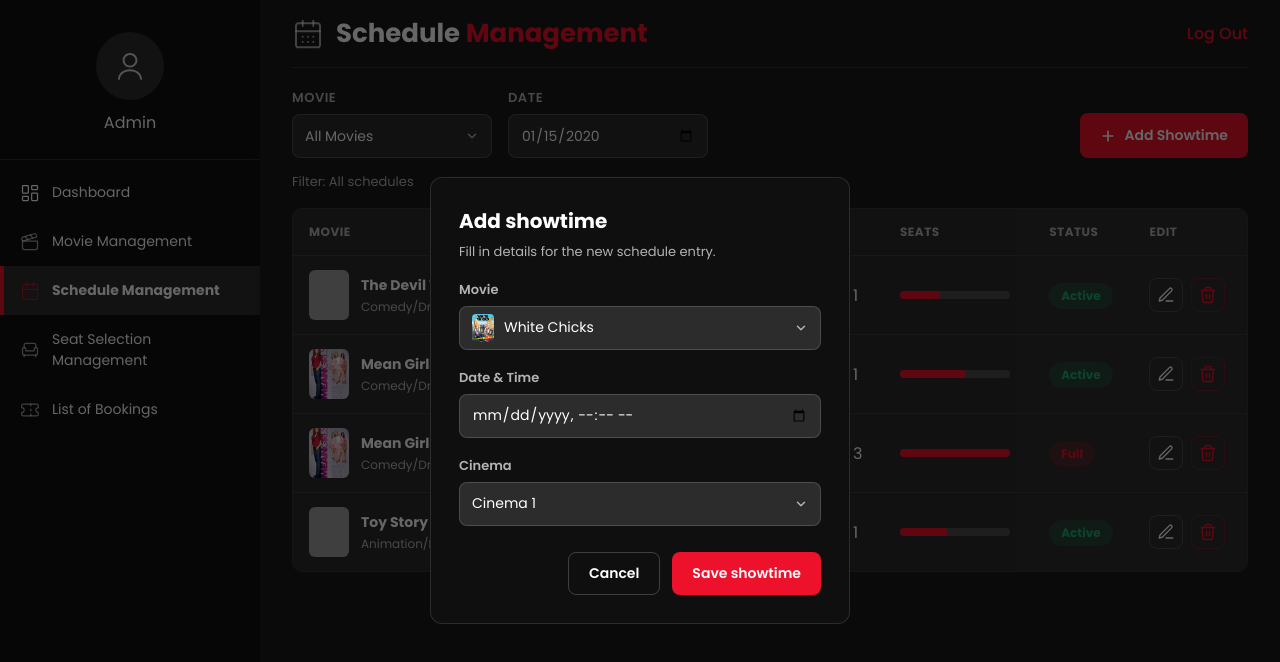
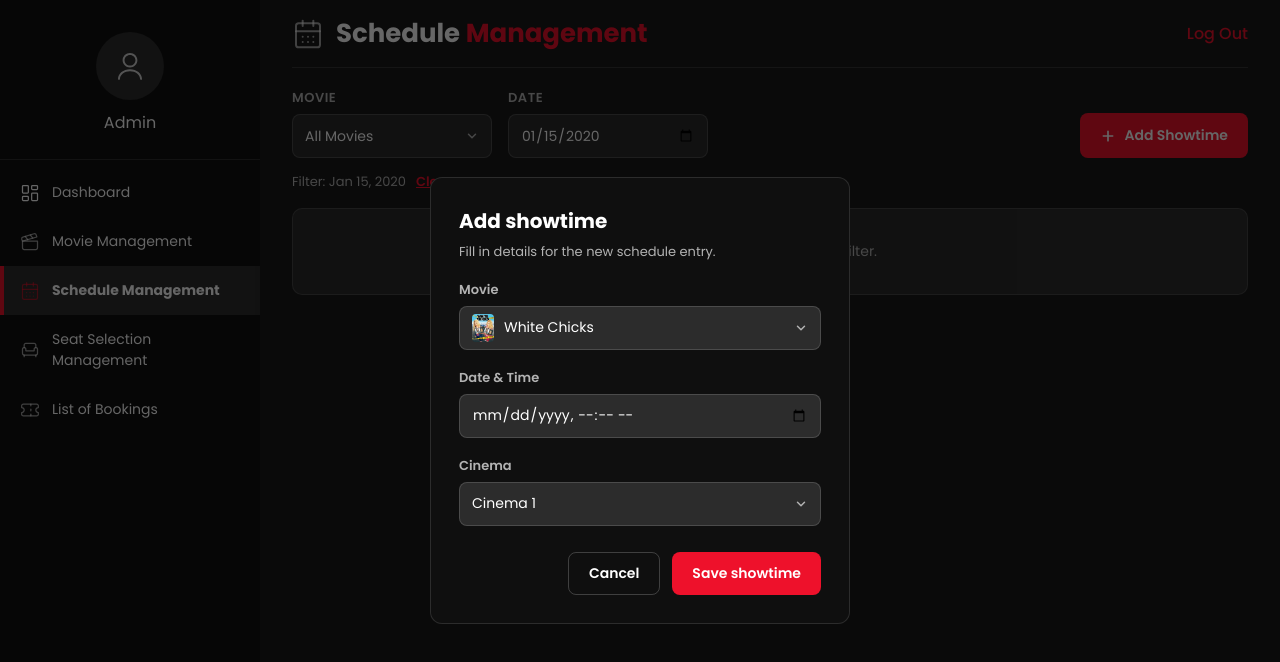
Before and after one commit to Celestia-coder/filmvault, a React app in the folder frontend/: page /admin/schedule in a window 1280 px wide. Both pictures are taken after typing "2020-01-15" into the empty fields and a click on the button "Add Showtime". Shown: the top 662 px of the page. Built offline with nearby package versions, Linux system fonts and the light colour scheme; grey boxes are pictures that could not be loaded; the HTML template or start-up script is replaced by a standard one.

Commit message:
Added filtering

```diff
--- a/frontend/src/pages/admin/ScheduleManagement.jsx
+++ b/frontend/src/pages/admin/ScheduleManagement.jsx
@@ -192,6 +192,13 @@ function formatDatetime(value) {
   return `${datePart} ${timePart}`;
 }
 
+// "2026-06-06" -> "Jun 6, 2026"
+function formatDateOnly(value) {
+  if (!value) return "";
+  const date = new Date(`${value}T00:00`);
+  return date.toLocaleDateString("en-US", { month: "short", day: "numeric", year: "numeric" });
+}
+
 function getStatus(row) {
   return row.seatsBooked >= row.seatsTotal ? "Full" : "Active";
 }
@@ -203,6 +210,7 @@ function getOccupancyPercent(row) {
 function ScheduleManagement() {
   const [schedule, setSchedule] = useState(INITIAL_SCHEDULE);
   const [movieFilter, setMovieFilter] = useState("all");
+  const [dateFilter, setDateFilter] = useState("");
 
   const [isAddOpen, setIsAddOpen] = useState(false);
   const [addForm, setAddForm] = useState({ movieId: MOVIES[0].id, datetime: "", cinema: CINEMAS[0] });
@@ -249,6 +257,17 @@ function ScheduleManagement() {
   };
 
   const deletingRow = deletingId !== null ? schedule.find((row) => row.id === deletingId) : null;
+
+  const filteredSchedule = schedule.filter((row) => {
+    const matchesMovie = movieFilter === "all" || row.movieId === movieFilter;
+    const matchesDate = !dateFilter || row.datetime.startsWith(dateFilter);
+    return matchesMovie && matchesDate;
+  });
+
+  const filterSummaryParts = [];
+  if (movieFilter !== "all") filterSummaryParts.push(findMovie(movieFilter).title);
+  if (dateFilter) filterSummaryParts.push(formatDateOnly(dateFilter));
+  const filterSummary = filterSummaryParts.length ? filterSummaryParts.join(", ") : "All schedules";
 
   return (
     <div className="admin-dashboard">
@@ -298,7 +317,7 @@ function ScheduleManagement() {
 
           <label className="filter-field">
             <span>Date</span>
-            <input type="date" />
+            <input type="date" value={dateFilter} onChange={(event) => setDateFilter(event.target.value)} />
           </label>
 
           <button type="button" className="add-showtime-btn" onClick={openAddModal}>
@@ -307,8 +326,25 @@ function ScheduleManagement() {
           </button>
         </section>
 
-        <p className="schedule-filter-note">Filter: All schedules</p>
+        <p className="schedule-filter-note">
+          Filter: {filterSummary}
+          {filterSummaryParts.length > 0 && (
+            <button
+              type="button"
+              className="schedule-filter-clear"
+              onClick={() => {
+                setMovieFilter("all");
+                setDateFilter("");
+              }}
+            >
+              Clear
+            </button>
+          )}
+        </p>
 
+        {filteredSchedule.length === 0 ? (
+          <p className="schedule-empty">No showtimes match this filter.</p>
+        ) : (
         <div className="schedule-table-wrap">
           <table className="schedule-table">
             <thead>
@@ -322,7 +358,7 @@ function ScheduleManagement() {
               </tr>
             </thead>
             <tbody>
-              {schedule.map((row) => {
+              {filteredSchedule.map((row) => {
                 const movie = findMovie(row.movieId);
                 const status = getStatus(row);
                 const percent = getOccupancyPercent(row);
@@ -378,6 +414,7 @@ function ScheduleManagement() {
             </tbody>
           </table>
         </div>
+        )}
       </div>
 
       {isAddOpen && (
--- a/frontend/src/styles/ScheduleManagement.css
+++ b/frontend/src/styles/ScheduleManagement.css
@@ -347,6 +347,30 @@
 	margin-top: 14px;
 	font-size: 13px;
 	color: var(--color-text-muted);
+}
+
+.schedule-filter-clear {
+	margin-left: 10px;
+	padding: 0;
+	border: none;
+	background: none;
+	color: var(--color-red);
+	font-family: var(--font-main);
+	font-size: 13px;
+	font-weight: 600;
+	text-decoration: underline;
+	cursor: pointer;
+}
+
+.schedule-empty {
+	margin-top: 16px;
+	padding: 32px;
+	text-align: center;
+	border: 1px solid rgba(255, 255, 255, 0.12);
+	border-radius: 10px;
+	background-color: var(--color-surface);
+	color: var(--color-text-muted);
+	font-size: 14px;
 }
 
 /* ---------- Table ---------- */
```
